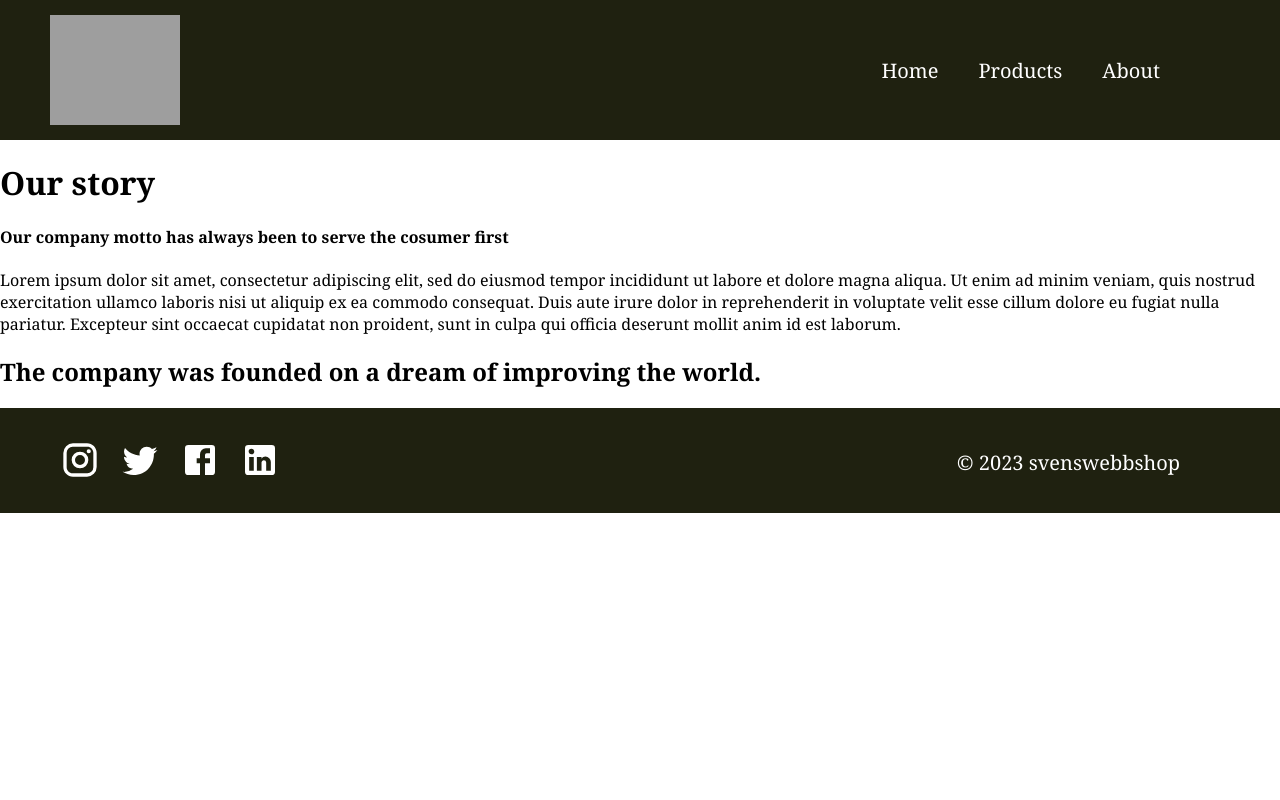
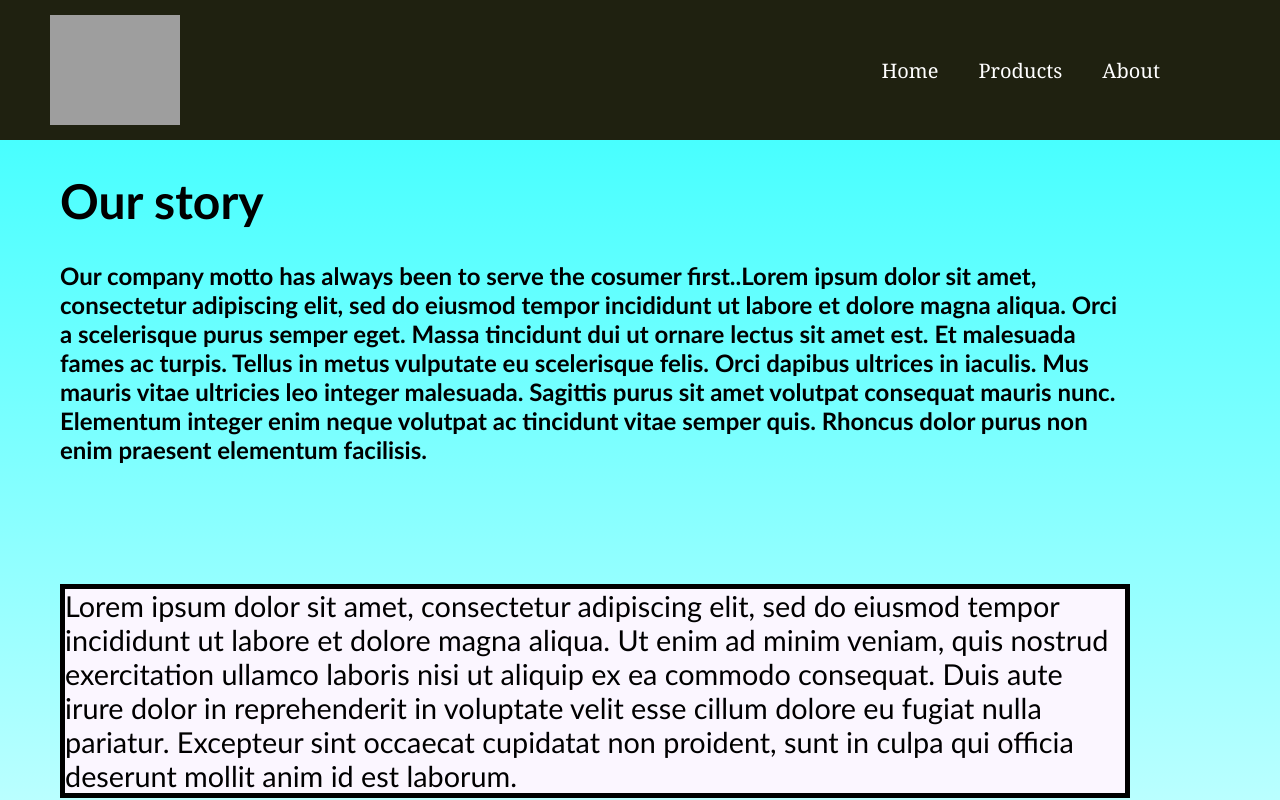
Before and after one commit to svax18/react-1upg, a React (Create React App) app: page /About in a window 1280 px wide. Shown: the top 800 px of the page. Built offline with nearby package versions, Linux system fonts and the light colour scheme; grey boxes are pictures that could not be loaded.

Commit message:
About us simple css

```diff
--- a/src/Style/About.css
+++ b/src/Style/About.css
@@ -0,0 +1,22 @@
+.about{
+    background-color: rgb(177, 252, 252);
+    background-image: linear-gradient(rgb(72, 255, 255), rgb(255, 255, 255));
+    font-size: 24px;
+    font-family: 'Gill Sans', 'Gill Sans MT', Calibri, 'Trebuchet MS', sans-serif;
+    padding-right: 150px;
+    padding-left: 60px;
+
+
+}
+.about h2{
+    padding-bottom: 100px;
+}
+.text{
+    background-color: rgb(251, 246, 255);
+    border-color: black;
+    border-style: solid;
+    border-width: 5px;
+    font-size: larger;
+    margin-top: 120px;
+    margin-bottom: 150px ;
+}
--- a/src/pages/About.js
+++ b/src/pages/About.js
@@ -5,7 +5,17 @@ function About() {
   return (
     <div className="about">
       <h1>Our story</h1>
-      <h4>Our company motto has always been to serve the cosumer first</h4>
+      <h4>
+        Our company motto has always been to serve the cosumer first..Lorem
+        ipsum dolor sit amet, consectetur adipiscing elit, sed do eiusmod tempor
+        incididunt ut labore et dolore magna aliqua. Orci a scelerisque purus
+        semper eget. Massa tincidunt dui ut ornare lectus sit amet est. Et
+        malesuada fames ac turpis. Tellus in metus vulputate eu scelerisque
+        felis. Orci dapibus ultrices in iaculis. Mus mauris vitae ultricies leo
+        integer malesuada. Sagittis purus sit amet volutpat consequat mauris
+        nunc. Elementum integer enim neque volutpat ac tincidunt vitae semper
+        quis. Rhoncus dolor purus non enim praesent elementum facilisis.
+      </h4>
       <div className="text">
         Lorem ipsum dolor sit amet, consectetur adipiscing elit, sed do eiusmod
         tempor incididunt ut labore et dolore magna aliqua. Ut enim ad minim
@@ -16,6 +26,10 @@ function About() {
         mollit anim id est laborum.{" "}
       </div>
       <h2>The company was founded on a dream of improving the world.</h2>
+      <p>
+        Excepteur sint occaecat cupidatat non proident, sunt in culpa qui
+        officia deserunt mollit anim id est laborum.1997-2023
+      </p>
     </div>
   );
 }
```
